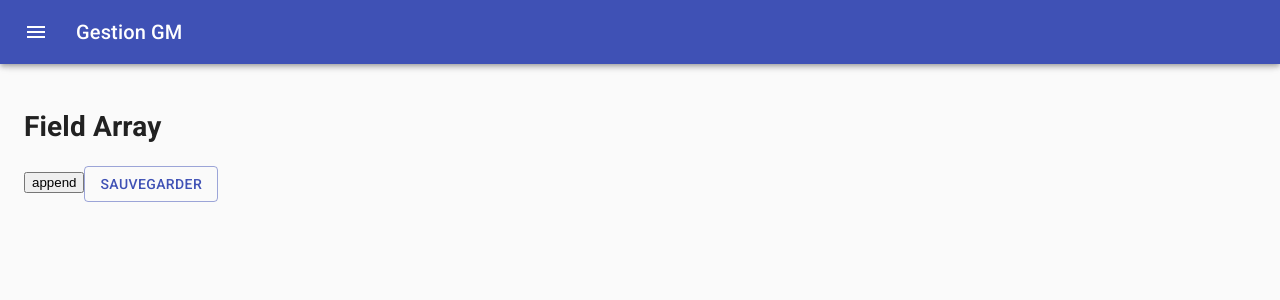
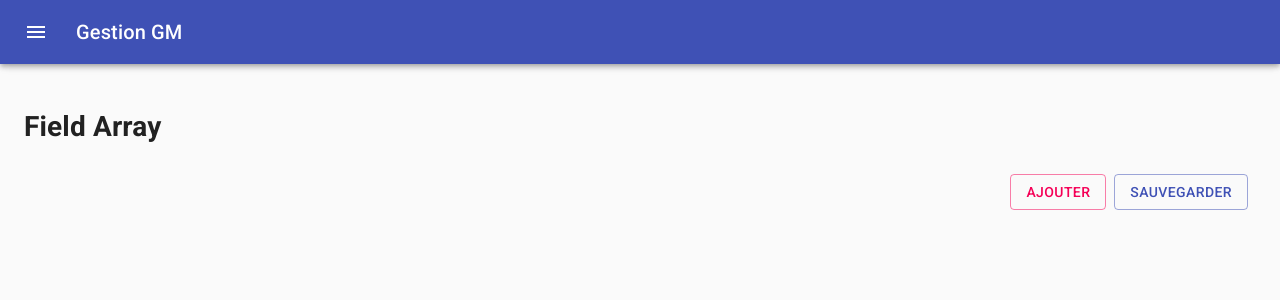
Before and after one commit to maquintal/demo-react, a Next.js app in the folder my-app/: page /fetch/1 in a window 1280 px wide. Shown: the top 300 px of the page. Built offline with nearby package versions, Linux system fonts and the light colour scheme.

Commit message:
migrate app api to perform refetch

```diff
--- a/my-app/src/components/appartments/appartment-form.js
+++ b/my-app/src/components/appartments/appartment-form.js
@@ -19,19 +19,25 @@ import {
   AccordionSummary,
   AccordionDetails,
   Badge,
-  Button
+  Button,
+  DialogActions,
 } from "@material-ui/core";
 
 import ExpandMoreIcon from "@material-ui/icons/ExpandMoreOutlined";
+import DeleteIcon from '@material-ui/icons/Delete';
+import AddBoxIcon from '@material-ui/icons/AddBox';
+
 import { makeStyles } from "@material-ui/core/styles";
 
 // REDUX
 import { useDispatch, useSelector } from "react-redux";
 import { setSelectedAppartment } from "../../store/rootSlice";
-import { useUpdateAppartmentsMutation } from "../../services/appartments"
+// import { useUpdateAppartmentsMutation } from "../../services/appartments"
+import { useUpdateAppartmentsMutation } from "../../services/buildingInfo"
 
 // CUSTOM
 import { Input } from "../../FormComponents/formComponents"
+import CustomizedSnackbars from "../../snackbar";
 
 const useStyles = makeStyles((theme) => ({
   root: {
@@ -43,12 +49,16 @@ const useStyles = makeStyles((theme) => ({
   },
 }));
 
-const AppartmentForm = ({index}) => {
-  console.log(index)
+const AppartmentForm = ({ index }) => {
   const classes = useStyles();
   const dispatch = useDispatch();
   const router = useRouter()
   const state = useSelector((state) => state);
+
+  const [openSnackbar, setOpenSnackbar] = React.useState(false);
+  const [severity, setSeverity] = React.useState("");
+  const [snackMessage, setSnackMessage] = React.useState("");
+
   const { data: post } = useUpdateAppartmentsMutation();
 
   const [
@@ -69,7 +79,20 @@ const AppartmentForm = ({index}) => {
     }
   );
 
-  // const onSubmit = (data) => console.log("data", data);
+  React.useEffect(() => {
+    // console.log(isUninitialized)
+    if (fulfilledTimeStamp && isSuccess) {
+      setSnackMessage("Record Updated"),
+        setSeverity("success")
+      // handleClose();
+    } else {
+      setSnackMessage(error?.error)
+      setSeverity("error")
+    }
+
+    setOpenSnackbar(!isUninitialized)
+
+  }, [fulfilledTimeStamp, error, isSuccess, isUninitialized])
 
   const handleSave = async (formData, isSuccess, isError, error) => {
     // try {
@@ -79,7 +102,6 @@ const AppartmentForm = ({index}) => {
     //   setSnackMessage(error)
     // }
 
-    console.log(formData)
     updateAppartments({
       selectedBuilding: state.reducer.selectedBuilding,
       appartmentsFormData: formData,
@@ -108,7 +130,6 @@ const AppartmentForm = ({index}) => {
     <form /* onSubmit={handleSubmit(onSubmit)} */>
       <h1>Field Array </h1>
       {fields.map((item, index) => {
-        console.log(item)
         return (
           <React.Fragment key={`fragment-${index}`}>
             <Accordion key={index}>
@@ -140,9 +161,12 @@ const AppartmentForm = ({index}) => {
                   control={control}
                   label={"Nom"}
                 />
-                <button type="button" onClick={() => remove(index)}>
-                  Delete
-                </button>
+                <Button
+                  size="small"
+                  onClick={() => remove(index)}
+                >
+                  <DeleteIcon />
+                </Button>
 
               </AccordionDetails>
             </Accordion>
@@ -151,27 +175,35 @@ const AppartmentForm = ({index}) => {
         );
       })}
 
-      <button
-        type="button"
+      <DialogActions>
+        <Button
+          variant="outlined"
+          color="secondary"
           onClick={() => {
             append({
-            // firstName: { value: "" },
-            // lastName: { value: "" }
             });
           }}
         >
-        append
-      </button>
+          ajouter
+        </Button>
         <Button
           variant="outlined"
           color="primary"
           onClick={handleSubmit(handleSave)}
         >
           {" "}
-        {/* {isLoading ? "Loading" : "Sauvegarder"} */}
-        {"Sauvegarder"}
+          {isLoading ? "Loading" : "Sauvegarder"}
+          {/* {"Sauvegarder"} */}
         </Button>
-      {/* <input type="submit" /> */}
+      </DialogActions>
+      {(openSnackbar && (
+        <CustomizedSnackbars
+          opened={openSnackbar}
+          severity={severity}
+          message={snackMessage}
+        />
+      )) ||
+        null}
     </form>
 
   );
--- a/my-app/src/components/buildings/building-form.js
+++ b/my-app/src/components/buildings/building-form.js
@@ -41,6 +41,7 @@ export default function BuildingForm({ handleClose }) {
   const [severity, setSeverity] = React.useState("");
   const [snackMessage, setSnackMessage] = React.useState("");
   const [openConfirmDialog, setOpenConfirmDialog] = React.useState(false);
+
   const classes = useStyles();
 
   const { data: post } = useUpdateBuildingInfoMutation();
--- a/my-app/src/services/appartments.js
+++ /dev/null
@@ -1,30 +0,0 @@
-import { createApi, fetchBaseQuery } from '@reduxjs/toolkit/query/react'
-
-// Define a service using a base URL and expected endpoints
-export const appartmentsApi = createApi({
-  reducerPath: 'appartmentsApi',
-  baseQuery: fetchBaseQuery({ baseUrl: "http://localhost:3000/api" }),
-  tagTypes: ['updateAppartments'],
-  endpoints: (build) => ({
-    // getAllBuildings: build.query({
-    //   query: () => `appartments/toBeCreate...`,
-    //   providesTags: ['updateAppartments'],
-    // }),
-    updateAppartments: build.mutation({
-      query(data) {
-
-        const { ...body } = data
-        console.log(body)
-
-        return {
-          url: `appartments/updateManyAppartments`,
-          method: 'POST',
-          body,
-        }
-      },
-      invalidatesTags: ['updateAppartments']
-    }),
-  }),
-})
-
-export const { /* useGetAllBuildingsQuery, */ useUpdateAppartmentsMutation } = appartmentsApi
--- a/my-app/src/services/buildingInfo.js
+++ b/my-app/src/services/buildingInfo.js
@@ -4,11 +4,11 @@ import { createApi, fetchBaseQuery } from '@reduxjs/toolkit/query/react'
 export const buildingInfoApi = createApi({
   reducerPath: 'buildingInfoApi',
   baseQuery: fetchBaseQuery({ baseUrl: "http://localhost:3000/api" }),
-  tagTypes: ['updateBuildingInfo'],
+  tagTypes: ['updateBuildingInfo' /*, 'updateAppartments' */],
   endpoints: (build) => ({
     getAllBuildings: build.query({
       query: () => `buildings/readAllBuildings`,
-      providesTags: ['updateBuildingInfo'],
+      providesTags: ['updateBuildingInfo' /*, 'updateAppartments' */],
     }),
     updateBuildingInfo: build.mutation({
       query(data) {
@@ -21,9 +21,29 @@ export const buildingInfoApi = createApi({
           body,
         }
       },
+      invalidatesTags: ['updateBuildingInfo' /*, 'updateAppartments' */]
+    }),
+    updateAppartments: build.mutation({
+      query(data) {
+
+        const { ...body } = data
+        console.log(body)
+
+        return {
+          url: `appartments/updateManyAppartments`,
+          method: 'POST',
+          body,
+        }
+      },
+      // invalidatesTags: ['updateAppartments']
+      // invalidatesTags: ['updateBuildingInfo', 'updateAppartments']
       invalidatesTags: ['updateBuildingInfo']
     }),
   }),
 })
 
-export const { useGetAllBuildingsQuery, useUpdateBuildingInfoMutation } = buildingInfoApi
+export const {
+  useGetAllBuildingsQuery,
+  useUpdateBuildingInfoMutation,
+  useUpdateAppartmentsMutation
+} = buildingInfoApi
--- a/my-app/src/store/index.js
+++ b/my-app/src/store/index.js
@@ -2,18 +2,18 @@ import { configureStore } from "@reduxjs/toolkit"
 import { reducer } from "./rootSlice"
 import { setupListeners } from '@reduxjs/toolkit/query'
 import { buildingInfoApi } from "../services/buildingInfo"
-import { appartmentsApi } from "../services/appartments"
+// import { appartmentsApi } from "../services/appartments"
 
 export const store = configureStore({
   reducer: {
     reducer,
     [buildingInfoApi.reducerPath]: buildingInfoApi.reducer,
-    [appartmentsApi.reducerPath]: appartmentsApi.reducer,
+    // [appartmentsApi.reducerPath]: appartmentsApi.reducer,
   },
   // Adding the api middleware enables caching, invalidation, polling,
   // and other useful features of `rtk-query`.
   middleware: (getDefaultMiddleware) =>
-    getDefaultMiddleware().concat(buildingInfoApi.middleware).concat(appartmentsApi.middleware),
+    getDefaultMiddleware().concat(buildingInfoApi.middleware) //.concat(appartmentsApi.middleware),
 })
 
 // optional, but required for refetchOnFocus/refetchOnReconnect behaviors
```
Also changed, not shown: 1 other file (tests, documents, lock files or other folders). Lines whose indentation alone changed are shown as unchanged.
